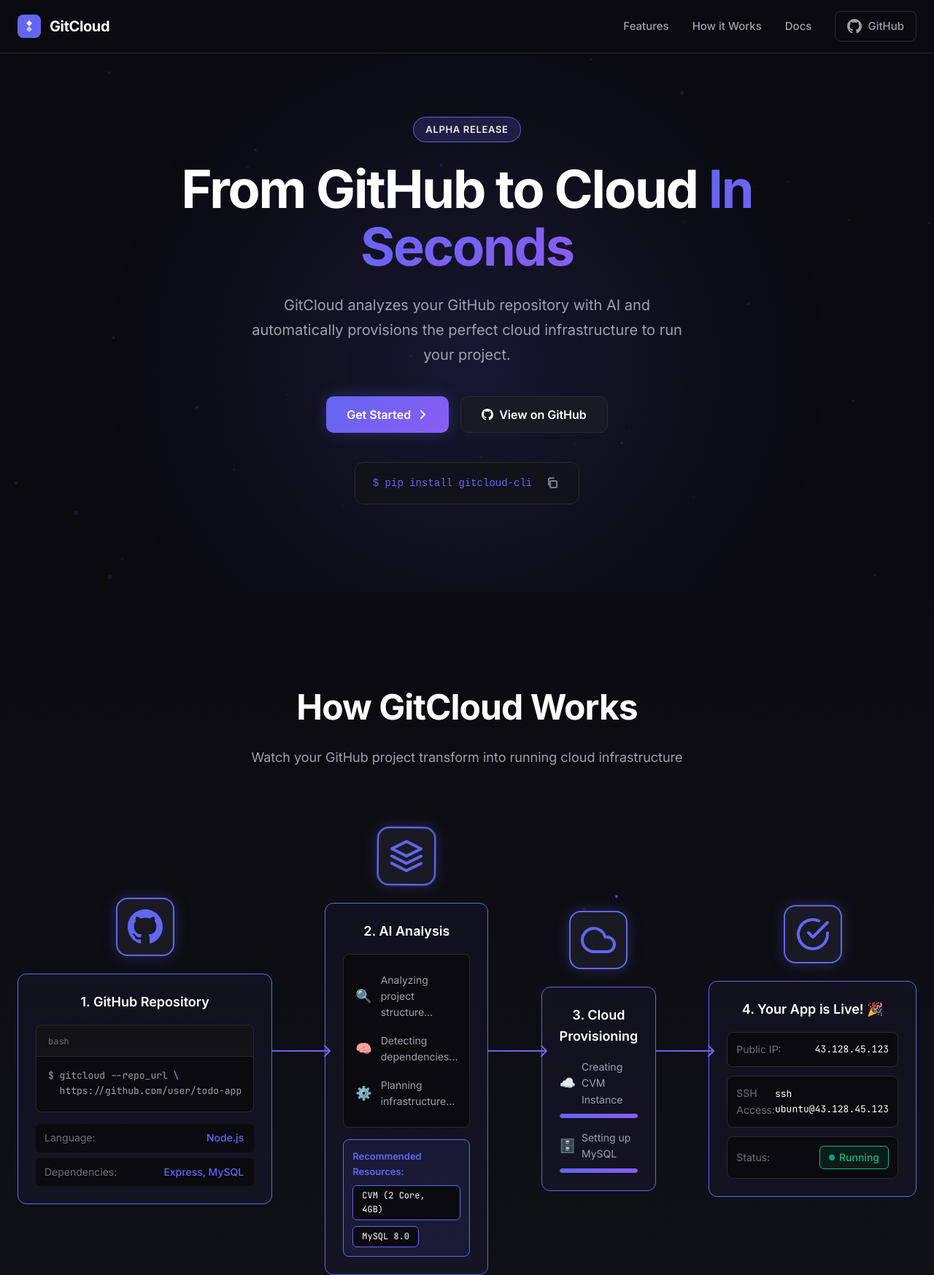
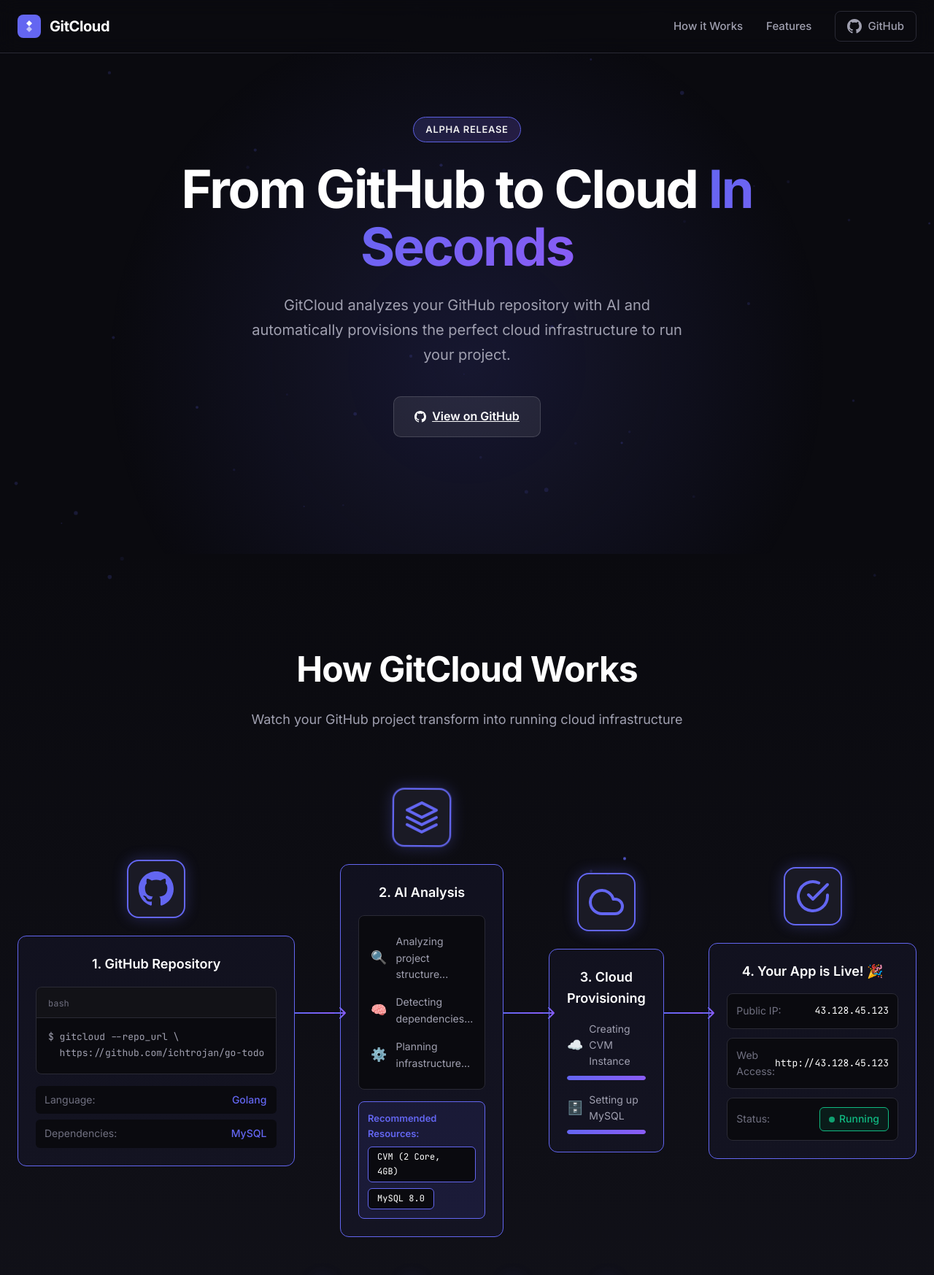
Before and after one commit to HeGaoYuan/GitCloud, a plain HTML site: page website/index.html in a window 1280 px wide. Shown: the top 1747 px of the page at 73% size. Drawn offline with Linux system fonts and the light colour scheme; animation ran at ten frames a second.

Commit message:
update website

```diff
--- a/website/css/style.css
+++ b/website/css/style.css
@@ -219,14 +219,15 @@
 }
 
 .btn-secondary {
-    background: var(--color-bg-tertiary);
+    background: rgba(255, 255, 255, 0.08);
     color: var(--color-text-primary);
-    border: 1px solid var(--color-border);
+    border: 1px solid rgba(255, 255, 255, 0.15);
 }
 
 .btn-secondary:hover {
-    background: var(--color-bg-secondary);
+    background: rgba(255, 255, 255, 0.12);
     border-color: var(--color-accent);
+    transform: translateY(-2px);
 }
 
 .btn-large {
--- a/website/index.html
+++ b/website/index.html
@@ -3,7 +3,7 @@
 <head>
     <meta charset="UTF-8">
     <meta name="viewport" content="width=device-width, initial-scale=1.0">
-    <title>GitCloud - Intelligent Cloud Provisioning from GitHub</title>
+    <title>GitCloud - Run GitHub in Cloud Intelligent</title>
     <meta name="description" content="Analyze GitHub projects with AI and automatically provision cloud resources">
     <link rel="stylesheet" href="css/style.css">
     <link rel="preconnect" href="https://fonts.googleapis.com">
@@ -30,10 +30,9 @@
                     <span class="logo-text">GitCloud</span>
                 </div>
                 <div class="nav-links">
+                    <a href="#how-it-works">How it Works</a>
                     <a href="#features">Features</a>
-                    <a href="#how-it-works">How it Works</a>
-                    <a href="#docs">Docs</a>
-                    <a href="#github" class="github-link">
+                    <a href="https://github.com/HeGaoYuan/GitCloud" target="_blank" class="github-link">
                         <svg width="20" height="20" viewBox="0 0 24 24" fill="currentColor">
                             <path d="M12 0c-6.626 0-12 5.373-12 12 0 5.302 3.438 9.8 8.207 11.387.599.111.793-.261.793-.577v-2.234c-3.338.726-4.033-1.416-4.033-1.416-.546-1.387-1.333-1.756-1.333-1.756-1.089-.745.083-.729.083-.729 1.205.084 1.839 1.237 1.839 1.237 1.07 1.834 2.807 1.304 3.492.997.107-.775.418-1.305.762-1.604-2.665-.305-5.467-1.334-5.467-5.931 0-1.311.469-2.381 1.236-3.221-.124-.303-.535-1.524.117-3.176 0 0 1.008-.322 3.301 1.23.957-.266 1.983-.399 3.003-.404 1.02.005 2.047.138 3.006.404 2.291-1.552 3.297-1.23 3.297-1.23.653 1.653.242 2.874.118 3.176.77.84 1.235 1.911 1.235 3.221 0 4.609-2.807 5.624-5.479 5.921.43.372.823 1.102.823 2.222v3.293c0 .319.192.694.801.576 4.765-1.589 8.199-6.086 8.199-11.386 0-6.627-5.373-12-12-12z"/>
                         </svg>
@@ -58,34 +57,28 @@
                     the perfect cloud infrastructure to run your project.
                 </p>
                 <div class="hero-actions">
-                    <button class="btn btn-primary">
-                        Get Started
-                        <svg width="16" height="16" viewBox="0 0 16 16" fill="none" xmlns="http://www.w3.org/2000/svg">
-                            <path d="M6 3L11 8L6 13" stroke="currentColor" stroke-width="2" stroke-linecap="round" stroke-linejoin="round"/>
-                        </svg>
-                    </button>
-                    <button class="btn btn-secondary">
+                    <a href="https://github.com/HeGaoYuan/GitCloud" target="_blank" class="btn btn-secondary">
                         <svg width="16" height="16" viewBox="0 0 16 16" fill="currentColor">
                             <path d="M8 0C3.58 0 0 3.58 0 8c0 3.54 2.29 6.53 5.47 7.59.4.07.55-.17.55-.38 0-.19-.01-.82-.01-1.49-2.01.37-2.53-.49-2.69-.94-.09-.23-.48-.94-.82-1.13-.28-.15-.68-.52-.01-.53.63-.01 1.08.58 1.23.82.72 1.21 1.87.87 2.33.66.07-.52.28-.87.51-1.07-1.78-.2-3.64-.89-3.64-3.95 0-.87.31-1.59.82-2.15-.08-.2-.36-1.02.08-2.12 0 0 .67-.21 2.2.82.64-.18 1.32-.27 2-.27.68 0 1.36.09 2 .27 1.53-1.04 2.2-.82 2.2-.82.44 1.1.16 1.92.08 2.12.51.56.82 1.27.82 2.15 0 3.07-1.87 3.75-3.65 3.95.29.25.54.73.54 1.48 0 1.07-.01 1.93-.01 2.2 0 .21.15.46.55.38A8.013 8.013 0 0016 8c0-4.42-3.58-8-8-8z"/>
                         </svg>
                         View on GitHub
-                    </button>
+                    </a>
                 </div>
-                <div class="install-command">
+                <!-- <div class="install-command">
                     <code>$ pip install gitcloud-cli</code>
-                    <button class="copy-btn" onclick="copyToClipboard('pip install gitcloud-cli')">
+                    <button class="copy-btn" onclick="copyToClipboard('pip install gitcloud-cli', event)">
                         <svg width="16" height="16" viewBox="0 0 16 16" fill="none" xmlns="http://www.w3.org/2000/svg">
                             <rect x="5" y="5" width="9" height="9" rx="1" stroke="currentColor" stroke-width="1.5"/>
                             <path d="M3 10.5V2.5C3 1.67157 3.67157 1 4.5 1H10" stroke="currentColor" stroke-width="1.5" stroke-linecap="round"/>
                         </svg>
                     </button>
-                </div>
+                </div> -->
             </div>
         </div>
     </section>
 
     <!-- Animated Workflow Section -->
-    <section class="workflow-section">
+    <section class="workflow-section" id="how-it-works">
         <div class="container">
             <h2 class="section-title">How GitCloud Works</h2>
             <p class="section-description">Watch your GitHub project transform into running cloud infrastructure</p>
@@ -105,16 +98,16 @@
                                 <span class="code-lang">bash</span>
                             </div>
                             <pre><code>$ gitcloud --repo_url \
-  https://github.com/user/todo-app</code></pre>
+  https://github.com/ichtrojan/go-todo</code></pre>
                         </div>
                         <div class="stage-details">
                             <div class="detail-item">
                                 <span class="detail-label">Language:</span>
-                                <span class="detail-value typing-text" data-text="Node.js"></span>
+                                <span class="detail-value typing-text" data-text="Golang"></span>
                             </div>
                             <div class="detail-item">
                                 <span class="detail-label">Dependencies:</span>
-                                <span class="detail-value typing-text" data-text="Express, MySQL"></span>
+                                <span class="detail-value typing-text" data-text="MySQL"></span>
                             </div>
                         </div>
                     </div>
@@ -240,8 +233,8 @@
                                 <span class="info-value">43.128.45.123</span>
                             </div>
                             <div class="info-box">
-                                <span class="info-label">SSH Access:</span>
-                                <span class="info-value">ssh ubuntu@43.128.45.123</span>
+                                <span class="info-label">Web Access:</span>
+                                <span class="info-value">http://43.128.45.123</span>
                             </div>
                             <div class="info-box">
                                 <span class="info-label">Status:</span>
@@ -328,9 +321,10 @@
         <div class="container">
             <div class="cta-content">
                 <h2>Ready to Deploy?</h2>
-                <p>Get your GitHub projects running in the cloud with zero configuration.</p>
+                <p>Get your GitHub projects running in the cloud in seconds.</p>
                 <div class="cta-code">
-                    <pre><code>$ pip install gitcloud-cli
+                    <pre><code>$ git clone git@github.com:HeGaoYuan/GitCloud.git
+$ pip install .
 $ gitcloud --repo_url https://github.com/your/project</code></pre>
                 </div>
                 <a href="#" class="btn btn-primary btn-large">Get Started Now</a>
@@ -351,20 +345,17 @@
                         </svg>
                         <span class="logo-text">GitCloud</span>
                     </div>
-                    <p class="footer-description">Intelligent cloud provisioning from GitHub</p>
+                    <p class="footer-description">Run GitHub in Cloud Intelligent</p>
                 </div>
                 <div class="footer-links">
                     <div class="footer-column">
                         <h4>Product</h4>
+                        <a href="#how-it-works">How it Works</a>
                         <a href="#features">Features</a>
-                        <a href="#how-it-works">How it Works</a>
-                        <a href="#docs">Documentation</a>
                     </div>
                     <div class="footer-column">
                         <h4>Resources</h4>
-                        <a href="#github">GitHub</a>
-                        <a href="#examples">Examples</a>
-                        <a href="#support">Support</a>
+                        <a href="https://github.com/HeGaoYuan/GitCloud" target="_blank">GitHub</a>
                     </div>
                 </div>
             </div>
--- a/website/js/main.js
+++ b/website/js/main.js
@@ -235,7 +235,7 @@
 }
 
 // Copy to Clipboard functionality
-function copyToClipboard(text) {
+function copyToClipboard(text, event) {
     navigator.clipboard.writeText(text).then(() => {
         // Show feedback
         const btn = event.target.closest('.copy-btn');
@@ -261,7 +261,7 @@
     document.querySelectorAll('a[href^="#"]').forEach(anchor => {
         anchor.addEventListener('click', function (e) {
             const href = this.getAttribute('href');
-            if (href === '#' || href === '#github') return; // Skip these
+            if (href === '#') return; // Skip empty anchors
 
             e.preventDefault();
             const target = document.querySelector(href);
@@ -281,7 +281,6 @@
 // Navbar scroll effect
 function setupNavbarScroll() {
     const nav = document.querySelector('.nav');
-    let lastScroll = 0;
 
     window.addEventListener('scroll', () => {
         const currentScroll = window.pageYOffset;
@@ -293,8 +292,6 @@
             nav.style.background = 'rgba(10, 10, 15, 0.8)';
             nav.style.boxShadow = 'none';
         }
-
-        lastScroll = currentScroll;
     });
 }
 
```
Also changed, not shown: banner.txt.
